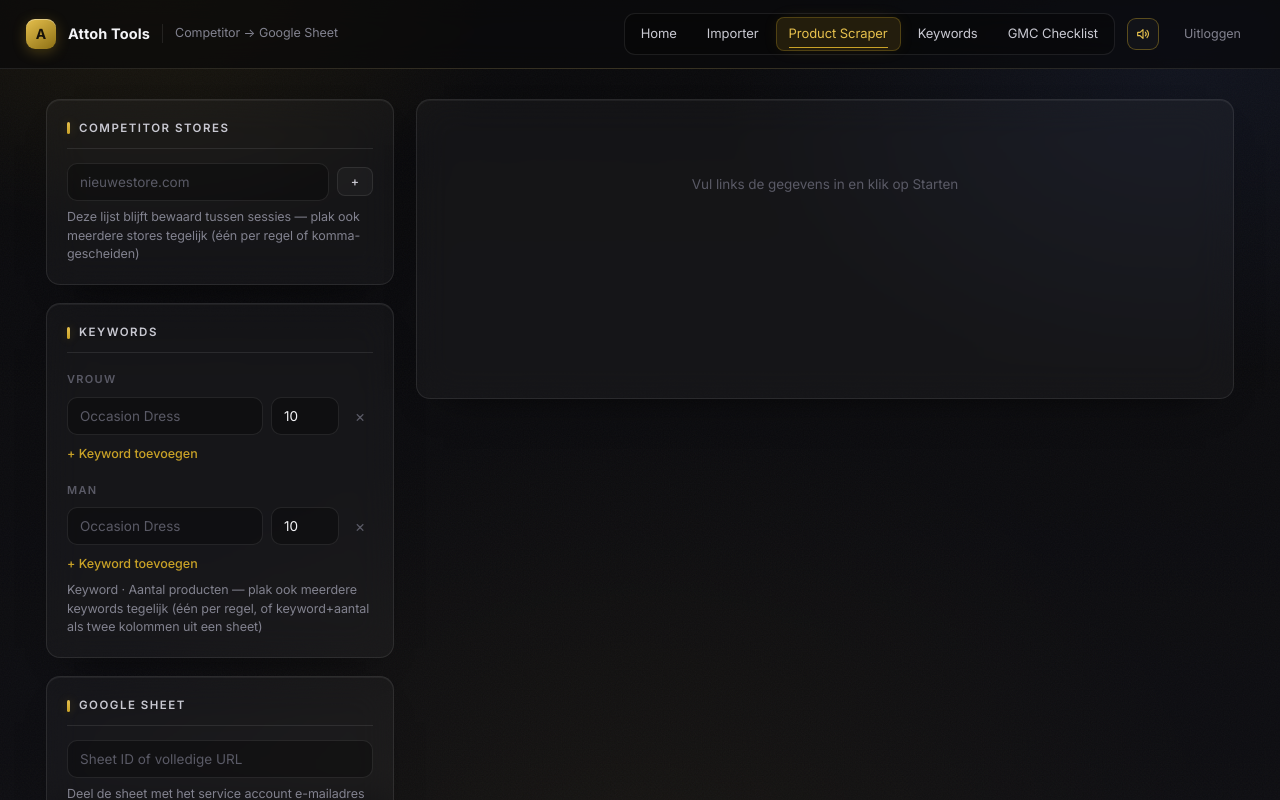
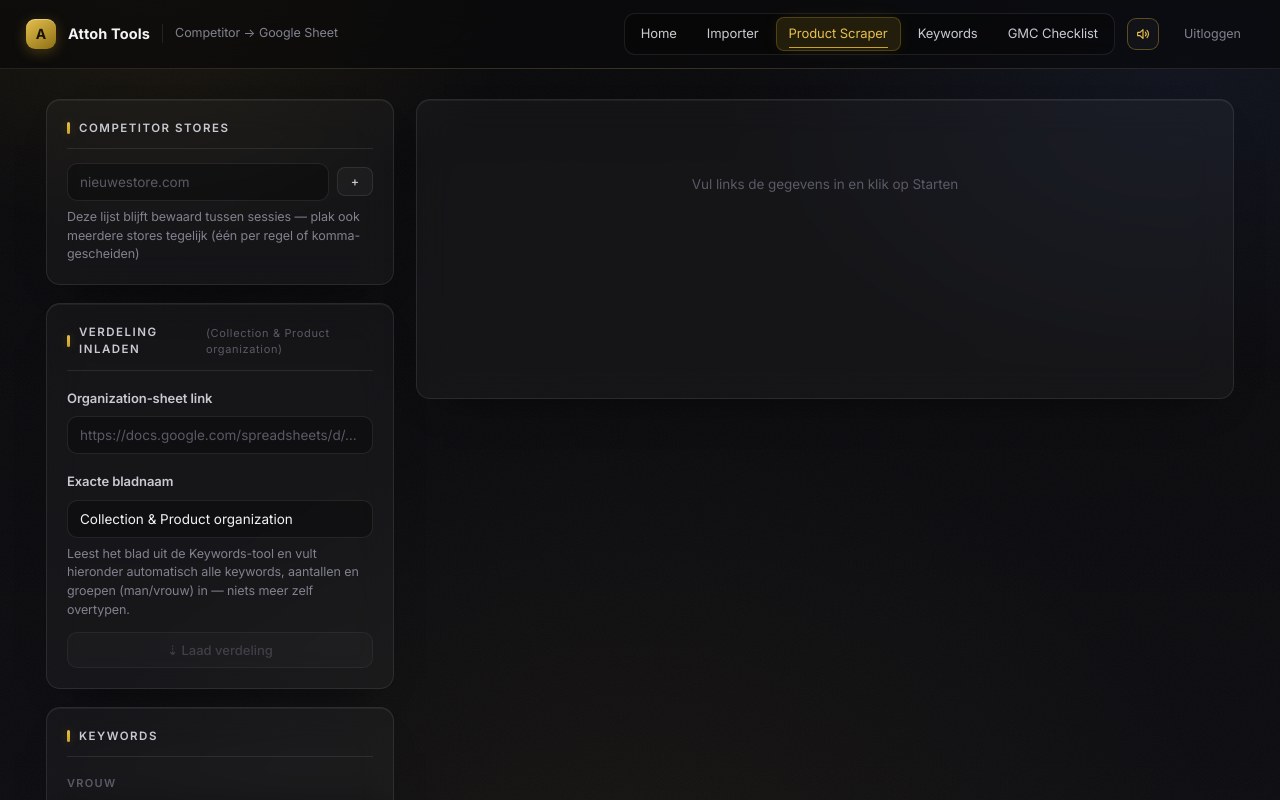
Before and after one commit to Attohcommerce/Attoh-tools, a Next.js app: page /scraper in a window 1280 px wide. Shown: the top 800 px of the page. Built offline with nearby package versions, Linux system fonts and the light colour scheme.

Commit message:
Scraper leest verdeling-sheet

```diff
--- a/app/globals.css
+++ b/app/globals.css
@@ -617,6 +617,30 @@ select:focus {
 }
 
 /* ============================================================
+   Lange keyword-lijsten (ingeladen verdeling) — scrollbaar blok
+   ============================================================ */
+.kw-scroll {
+  max-height: 300px;
+  overflow-y: auto;
+  padding-right: 6px;
+  margin-top: 4px;
+  border: 1px solid var(--line);
+  border-radius: 10px;
+  padding: 6px 8px;
+  background: rgba(255, 255, 255, 0.015);
+}
+.kw-scroll::-webkit-scrollbar {
+  width: 8px;
+}
+.kw-scroll::-webkit-scrollbar-thumb {
+  background: rgba(255, 255, 255, 0.12);
+  border-radius: 99px;
+}
+.kw-scroll::-webkit-scrollbar-thumb:hover {
+  background: rgba(201, 162, 39, 0.35);
+}
+
+/* ============================================================
    Maand-kalender (verdeling — kies 4 maanden)
    ============================================================ */
 .mcal {
--- a/app/scraper/page.js
+++ b/app/scraper/page.js
@@ -9,6 +9,8 @@ const LS = {
   workSheet: "sa_sheet_work",
   memSheet: "sa_sheet_memory",
   runTab: "sa_run_tab",
+  orgSheet: "sa_org_sheet",
+  orgTab: "sa_org_tab",
 };
 
 function load(key, fallback) {
@@ -43,6 +45,11 @@ export default function ScraperPage() {
   const [memSheet, setMemSheet] = useState("");
   const [runTab, setRunTab] = useState("");
   const [saEmail, setSaEmail] = useState(null);
+  // Verdeling (Collection & Product organization) inladen
+  const [orgSheet, setOrgSheet] = useState("");
+  const [orgTab, setOrgTab] = useState("Collection & Product organization");
+  const [orgBusy, setOrgBusy] = useState(false);
+  const [orgInfo, setOrgInfo] = useState(null);
 
   const [running, setRunning] = useState(false);
   const [checkBusy, setCheckBusy] = useState("");
@@ -54,6 +61,8 @@ export default function ScraperPage() {
     setWorkSheet(load(LS.workSheet, ""));
     setMemSheet(load(LS.memSheet, ""));
     setRunTab(load(LS.runTab, ""));
+    setOrgSheet(load(LS.orgSheet, ""));
+    setOrgTab(load(LS.orgTab, "Collection & Product organization"));
     fetch("/api/sheets", {
       method: "POST",
       headers: { "Content-Type": "application/json" },
@@ -128,6 +137,66 @@ export default function ScraperPage() {
     setMemSheet(m);
     save(LS.workSheet, w);
     save(LS.memSheet, m);
+  }
+
+  // ---------- Verdeling inladen (Collection & Product organization) ----------
+  async function loadVerdeling() {
+    if (orgBusy || running) return;
+    const sheet = orgSheet.trim();
+    const tab = orgTab.trim();
+    if (!sheet) return alert2("Plak eerst de link van de organization-sheet.");
+    if (!tab) return alert2("Vul de exacte bladnaam in.");
+    setOrgBusy(true);
+    setOrgInfo(null);
+    try {
+      save(LS.orgSheet, sheet);
+      save(LS.orgTab, tab);
+      pushLog({ strong: true, text: `— Verdeling inladen uit "${tab}"` });
+      const data = await sheetsCall({ action: "read", sheetId: sheet, range: `'${tab}'!A1:H` });
+      const values = data.values || [];
+      if (!values.length) throw new Error(`Tabblad "${tab}" is leeg of bestaat niet`);
+
+      // Header exact herkennen zoals de Keywords-tool hem wegschrijft:
+      // A Rank · B Keyword · C Collectie · D Groep · … · H Aantal producten
+      const h = (values[0] || []).map((x) => String(x || "").toLowerCase());
+      if (!String(h[1] || "").startsWith("keyword") || !String(h[3] || "").startsWith("groep") || !String(h[7] || "").startsWith("aantal")) {
+        throw new Error(
+          `Dit blad heeft niet het verdeling-formaat (verwacht: Rank · Keyword · Collectie · Groep · … · Aantal producten). Controleer de bladnaam.`
+        );
+      }
+
+      const parsed = [];
+      for (const r of values.slice(1)) {
+        const k = String(r[1] || "").trim();
+        if (!k) continue;
+        const n = Math.max(1, Number(r[7]) || 0);
+        const g = String(r[3] || "").trim().toUpperCase() === "M" ? "man" : "vrouw";
+        parsed.push({ k, n, g });
+      }
+      if (!parsed.length) throw new Error("Geen keywords gevonden in dit blad");
+
+      const vrouw = parsed.filter((p) => p.g === "vrouw").map(({ k, n }) => ({ k, n }));
+      const man = parsed.filter((p) => p.g === "man").map(({ k, n }) => ({ k, n }));
+      const next = {
+        vrouw: vrouw.length ? vrouw : [{ k: "", n: 10 }],
+        man: man.length ? man : [{ k: "", n: 10 }],
+      };
+      setKw(next);
+      save(LS.keywords, next);
+
+      const sum = (rows) => rows.reduce((s, r) => s + (Number(r.n) || 0), 0);
+      setOrgInfo({ vrouwKw: vrouw.length, vrouwN: sum(vrouw), manKw: man.length, manN: sum(man) });
+      pushLog({
+        ok: true,
+        text: `Verdeling geladen — Vrouw: ${vrouw.length} keywords (${sum(vrouw)} producten) · Man: ${man.length} keywords (${sum(man)} producten). De lijst staat nu in het Keywords-blok.`,
+      });
+      window.dispatchEvent(new CustomEvent("attoh-sfx", { detail: "success" }));
+    } catch (e) {
+      pushLog({ err: true, text: "Verdeling laden mislukt: " + e.message });
+      window.dispatchEvent(new CustomEvent("attoh-sfx", { detail: "error" }));
+    } finally {
+      setOrgBusy(false);
+    }
   }
 
   // ---------- Scrape-run ----------
@@ -411,11 +480,48 @@ export default function ScraperPage() {
             </div>
 
             <div className="card">
+              <h2>
+                Verdeling inladen <span className="opt">(Collection & Product organization)</span>
+              </h2>
+              <div className="field-label">Organization-sheet link</div>
+              <input
+                type="text"
+                placeholder="https://docs.google.com/spreadsheets/d/…"
+                value={orgSheet}
+                onChange={(e) => setOrgSheet(e.target.value)}
+              />
+              <div className="field-label">Exacte bladnaam</div>
+              <input
+                type="text"
+                placeholder="Collection & Product organization"
+                value={orgTab}
+                onChange={(e) => setOrgTab(e.target.value)}
+              />
+              <div className="hint">
+                Leest het blad uit de Keywords-tool en vult hieronder automatisch alle keywords, aantallen en
+                groepen (man/vrouw) in — niets meer zelf overtypen.
+              </div>
+              <div style={{ marginTop: 12 }}>
+                <button
+                  className="btn-ghost"
+                  onClick={loadVerdeling}
+                  disabled={orgBusy || running || !orgSheet.trim() || !orgTab.trim()}
+                >
+                  {orgBusy ? "Laden…" : "⇣ Laad verdeling"}
+                </button>
+              </div>
+              {orgInfo && (
+                <div className="hint" style={{ color: "var(--ink-2)" }}>
+                  Geladen: Vrouw {orgInfo.vrouwKw} keywords · {orgInfo.vrouwN} producten — Man {orgInfo.manKw}{" "}
+                  keywords · {orgInfo.manN} producten
+                </div>
+              )}
+            </div>
+
+            <div className="card">
               <h2>Keywords</h2>
-              {["vrouw", "man"].map((group) => (
-                <div key={group}>
-                  <div className="group-label">{group === "vrouw" ? "Vrouw" : "Man"}</div>
-                  {kw[group].map((row, idx) => (
+              {["vrouw", "man"].map((group) => {
+                const rows = kw[group].map((row, idx) => (
                   <div className="kw-row" key={idx}>
                     <input
                       type="text"
@@ -437,12 +543,25 @@ export default function ScraperPage() {
                       ×
                     </button>
                   </div>
-                  ))}
+                ));
+                return (
+                  <div key={group}>
+                    <div className="group-label">
+                      {group === "vrouw" ? "Vrouw" : "Man"}
+                      {kw[group].filter((r) => r.k.trim()).length > 0 && (
+                        <span className="opt" style={{ marginLeft: 8 }}>
+                          {kw[group].filter((r) => r.k.trim()).length} keywords ·{" "}
+                          {kw[group].reduce((s, r) => s + (r.k.trim() ? Number(r.n) || 0 : 0), 0)} producten
+                        </span>
+                      )}
+                    </div>
+                    {kw[group].length > 8 ? <div className="kw-scroll">{rows}</div> : rows}
                     <button className="add-kw" onClick={() => setGroup(group, [...kw[group], { k: "", n: 10 }])}>
                       + Keyword toevoegen
                     </button>
                   </div>
-              ))}
+                );
+              })}
               <div className="hint">
                 Keyword · Aantal producten — plak ook meerdere keywords tegelijk (één per regel, of keyword+aantal als
                 twee kolommen uit een sheet)
```
Lines whose indentation alone changed are shown as unchanged.
